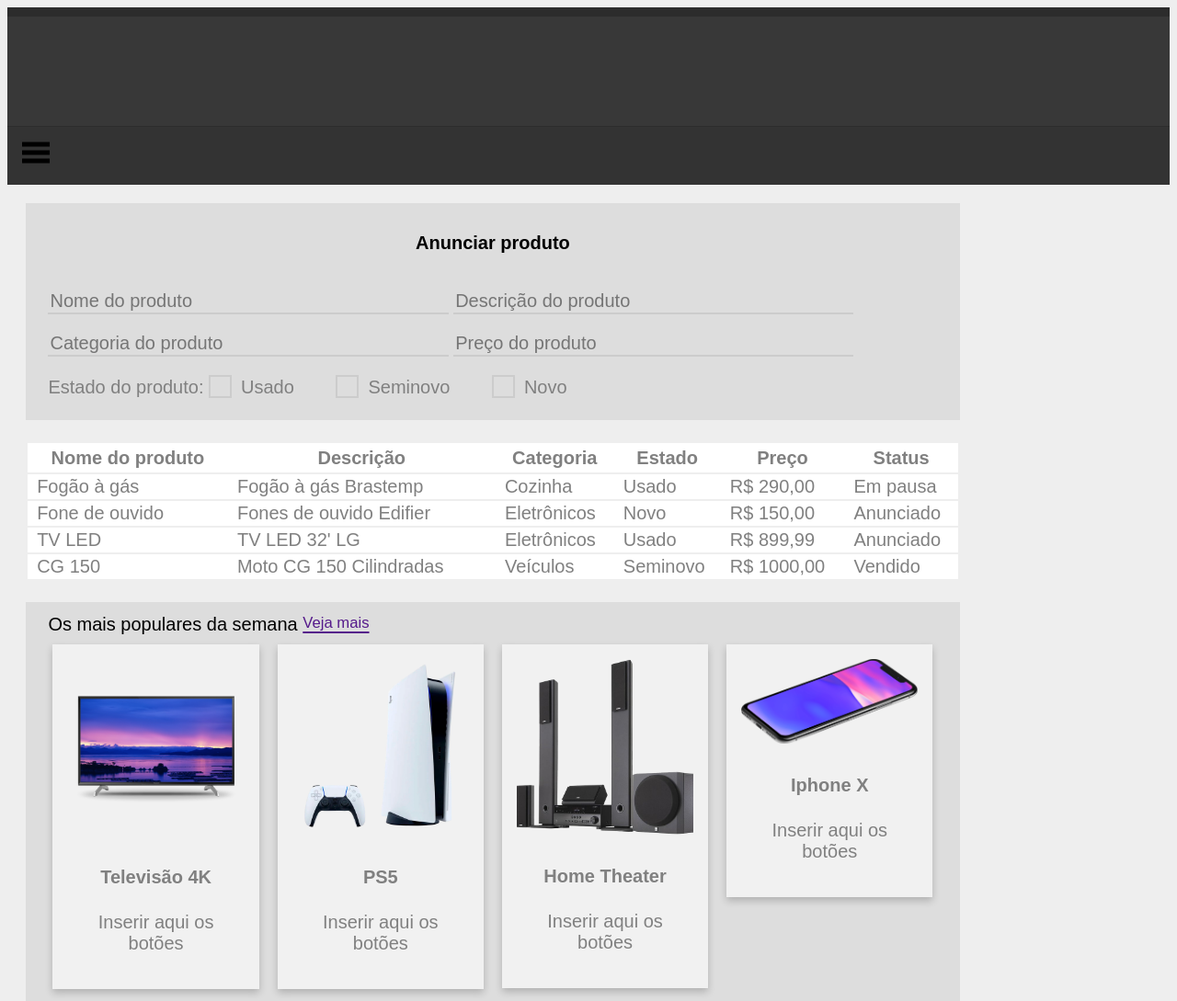
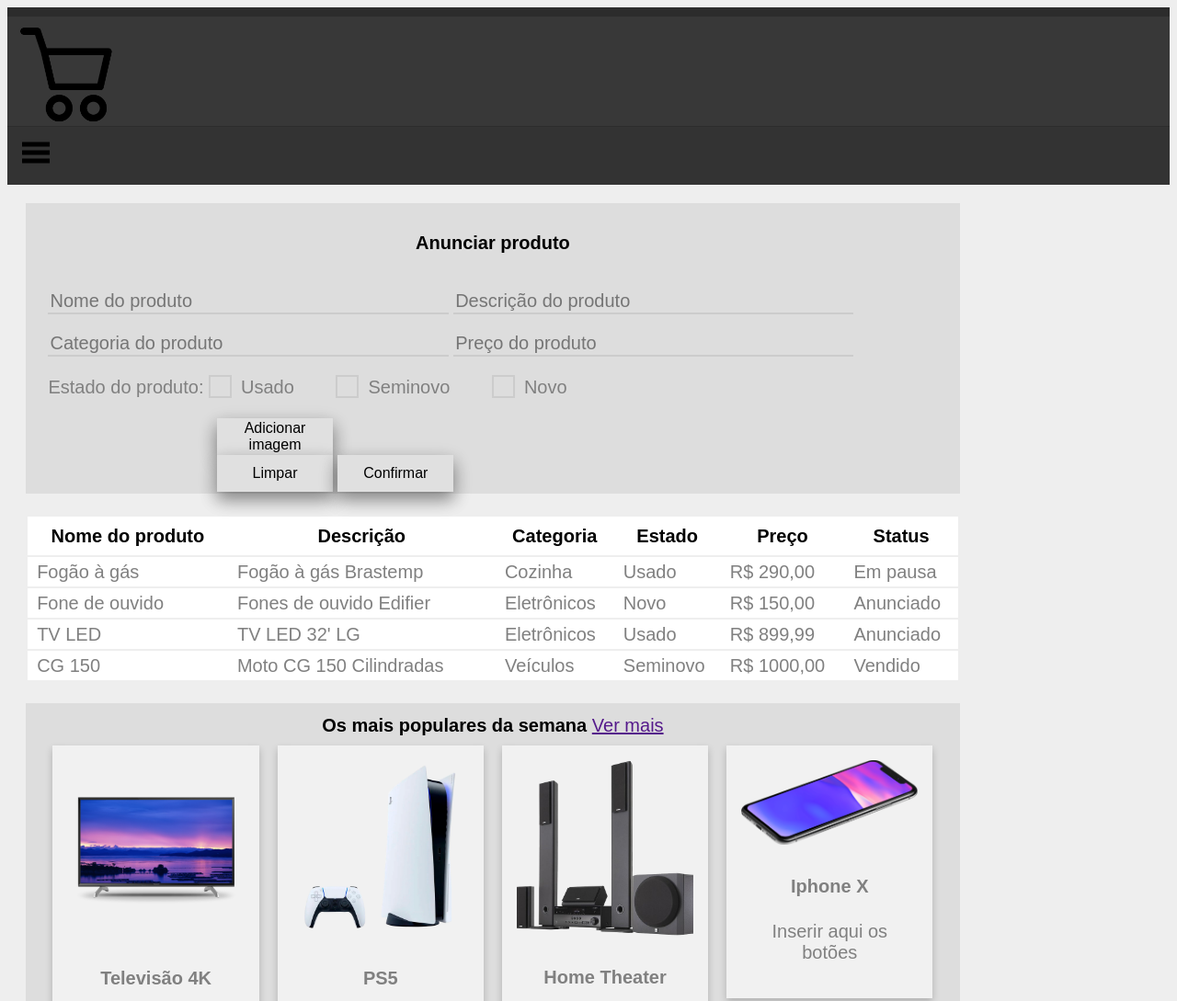
Before and after one commit to Kresin/Trabalho_2-Prog.WEB, a plain HTML site: page views/index.html in a window 1280 px wide. Shown: the top 1089 px of the page at 92% size. Drawn offline with Linux system fonts and the light colour scheme.

Commit message:
Alterado o estilo de alguns componentes e adicionado botões

```diff
--- a/css/index.css
+++ b/css/index.css
@@ -41,6 +41,11 @@ form button {
   float: none;
 }
 
+.right_aligned {
+  position: relative;
+
+}
+
 .element_container {
   background-color: #dddddd;
   color: #808080;
@@ -48,10 +53,10 @@ form button {
   font-size: 20px;
   padding: 1% 2% 1% 2%;
   max-width: 83%;
-  align-items: center;
+  position: relative;
 }
 
-#title_text {
+.title_text {
   text-align: center;
   color: black;
 }
@@ -66,6 +71,7 @@ table {
 table tr {
   height: auto;
   border: 2px solid #eeeeee;
+  line-height: 140%;
 }
 
 table td {
@@ -75,7 +81,8 @@ table td {
 }
 
 #title_row {
-  line-height: 150%;
+  line-height: 200%;
+  color: #000;
 }
 
 .clean {
@@ -216,14 +223,11 @@ header {
 }
 
 header #logo {
-  position: absolute;
-  top: 40px;
-  left: 30px;
-  width: 100%;
+
 }
 
-.link {
-  vertical-align: text-top;
+#logo {
+  max-width: 130px;
 }
 
 /* Código copiado de https://code.tutsplus.com/tutorials/making-a-sliding-side-navigation-menu-for-responsive-designs--cms-28400 */
--- a/views/index.html
+++ b/views/index.html
@@ -6,7 +6,7 @@
     <script src="../scripts/index.js"></script>
     <title>Teste de título</title>
     <header>
-        <!-- <div id="logo"><img src="../assets/icone-menu.png"/></div> -->
+        <div><img id="logo" src="../assets/icone-menu.png"/></div>
     </header>
 </head>
 
@@ -30,9 +30,8 @@
 
     <div id="main">
         <!-- Formulário de cadastro de produto -->
-
         <form class="element_container">
-            <p id="title_text"><strong>Anunciar produto</strong></p>
+            <p class="title_text"><strong>Anunciar produto</strong></p>
             <div>
                 <input type="text" placeholder="Nome do produto">
                 <input type="text" placeholder="Descrição do produto">
@@ -55,6 +54,13 @@
                     <input type="radio" name="estado_produto" id="radioN">
                     <span class="radio"></span>
                 </label>
+            </div>
+            <div class="left_aligned">
+                <button type="button">Adicionar imagem</button>
+            </div>
+            <div class="right_aligned">
+                <button type="reset">Limpar</button>
+                <button type="button">Confirmar</button>
             </div>
         </form>
         <br>
@@ -110,9 +116,10 @@
         <br>
         <!-- Cards com os produtos -->
         <div class="element_container">
-            <text id="title_text">Os mais populares da semana </text>
-            <a href=""><small class="link">Veja mais</small></a>
-
+            <div class="title_text">
+                <text><strong>Os mais populares da semana </strong></text>
+                <a href=""> Ver mais</a>
+            </div>
             <div class="row">
                 <div class="column">
                     <div class="card">
```
